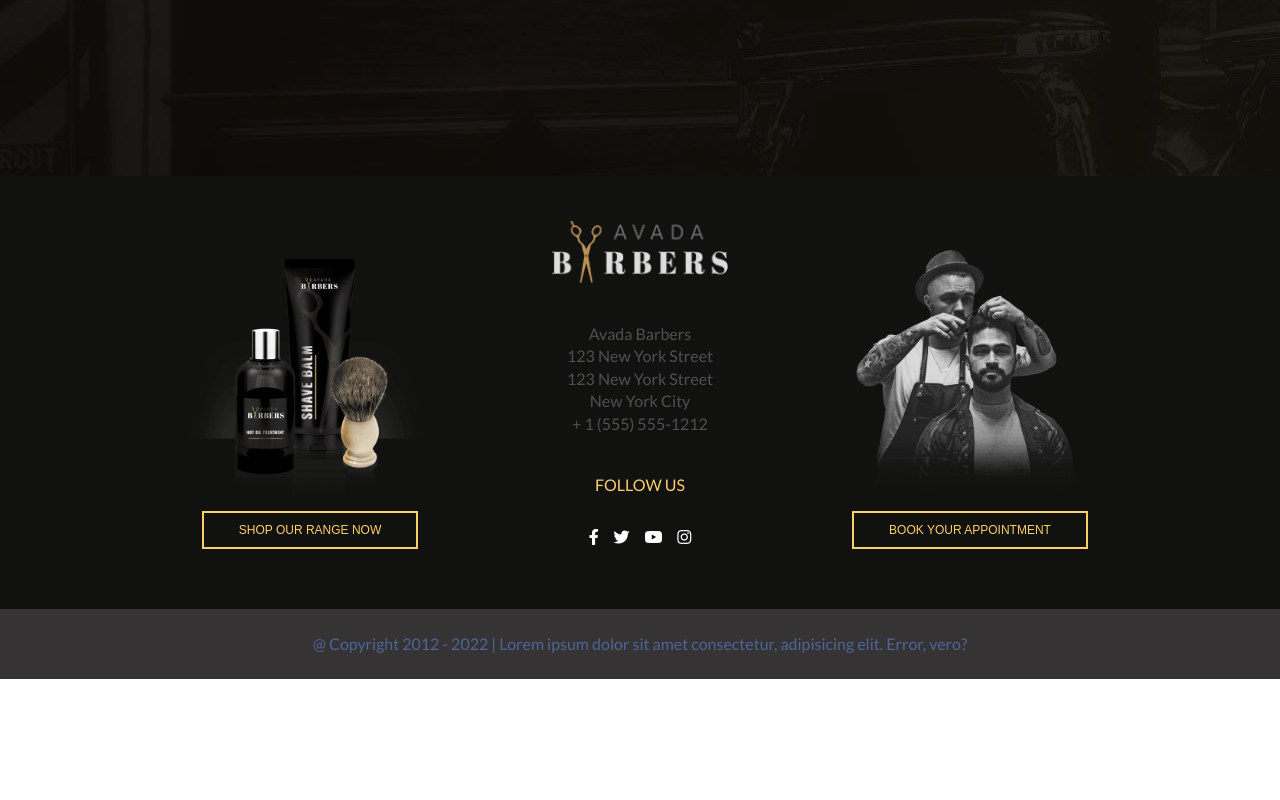
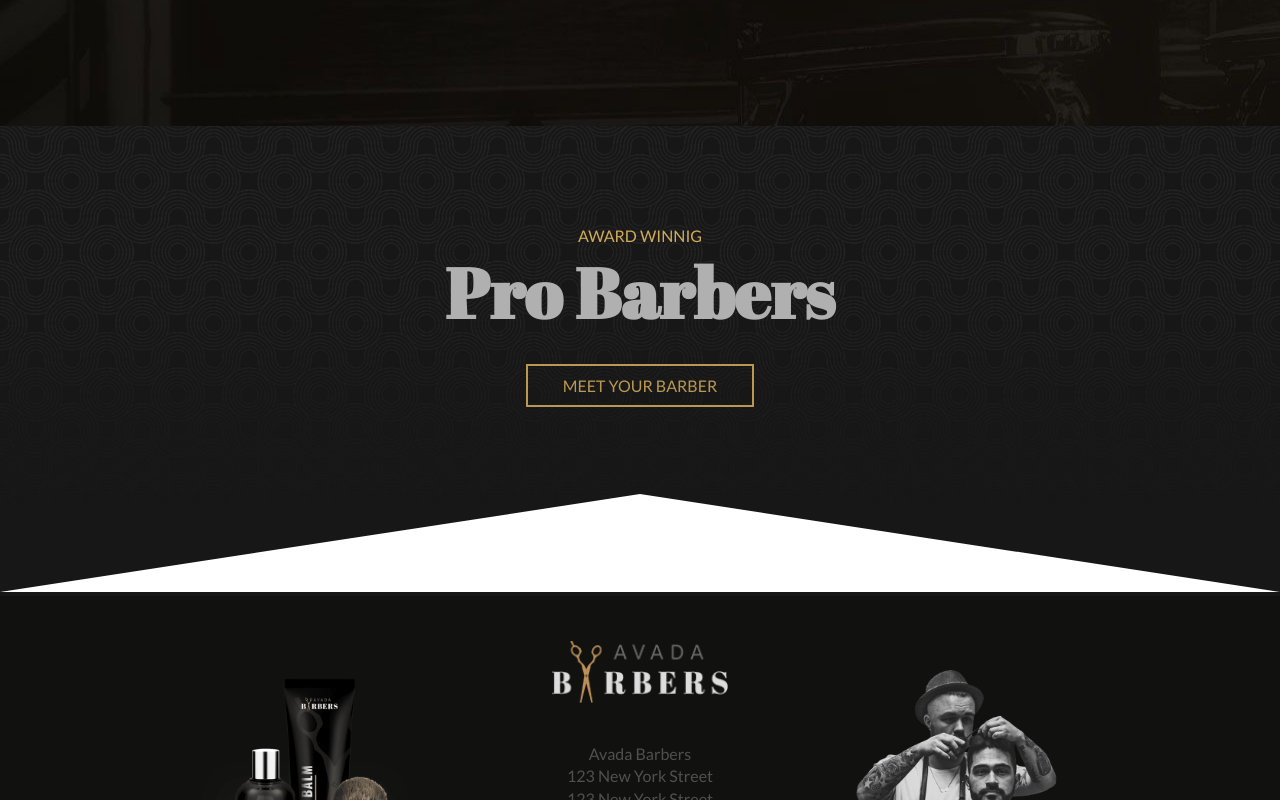
Before and after one commit to Andrei-Gabriel/proj-html-vuejs, a Vue app: page / in a window 1280 px wide. Shown: the part 900-1700 px from the top of the page. Before the commit the page ends 1579 px from the top, so only its background shows below. Built offline with nearby package versions, Linux system fonts and the light colour scheme.

Commit message:
Prima section main

```diff
--- a/src/components/Header.vue
+++ b/src/components/Header.vue
@@ -80,7 +80,7 @@
             }
         }
         .header-main {
-            padding-bottom: 200px;
+            padding-bottom: 150px;
             .header-main-content {
                 display: flex;
                 align-items: center;
@@ -117,9 +117,10 @@
                         border: none;
                         border: 2px solid #ffcf6a;
                         cursor: pointer;
+                        opacity: 0.7;
                     }
                     .header-main-btn:hover {
-                        opacity: 0.7;
+                        opacity: 0.5;
                     }
                 }
                 .header-main-img {
--- a/src/components/Main.vue
+++ b/src/components/Main.vue
@@ -1,14 +1,20 @@
 <template>
   <main>
+    <Award/>
   </main>
 </template>
 
 <script>
-    export default {
-        name: 'Main',
-    }
+  import Award from './main_sections/Award.vue'
+
+  export default {
+      name: 'Main',
+      components: {
+        Award,
+      }
+  }
 </script>
 
-<style>
+<style scoped lang="scss">
 
 </style>
--- /dev/null
+++ b/src/components/main_sections/Award.vue
@@ -0,0 +1,56 @@
+<template>
+    <section>
+    <div class="award">
+        <span>award winnig</span>
+        <h2>Pro Barbers</h2>
+        <button class="meet-barber">meet your barber</button>
+    </div>
+    <svg xmlns="http://www.w3.org/2000/svg" version="1.1" width="100%" height="100" viewBox="0 0 100 100" preserveAspectRatio="none" style="padding:0;" fill="rgba(255,255,255,1)"><path d="M0 100 L50 2 L100 100 Z"></path></svg>
+    </section>
+</template>
+
+<script>
+    export default {
+        name: "Award",
+    }
+</script>
+
+<style scoped lang="scss">
+    section {
+        background-image: url("../../assets/img/avadabarbers-about-introbackground.jpg");
+        background-size: cover;
+        padding: 100px 0 0;
+        .award {
+            display: flex;
+            flex-direction: column;
+            align-items: center;
+            justify-content: center;
+            margin-bottom: 60px;
+            h2 {
+                font-family: 'Abril Fatface', cursive;
+                font-size: 70px;
+                color: #b0b0b0;
+            }
+            span, button {
+                font-family: 'Lato', sans-serif;
+                color: #ffcf6a;
+                text-transform: uppercase;
+                opacity: 0.8;
+            }
+            button {
+                width: fit-content;
+                margin: 25px;
+                padding: 10px 35px;
+                text-transform: uppercase;
+                background-color: rgba(0, 0, 0, 0);
+                border: none;
+                border: 2px solid #ffcf6a;
+                cursor: pointer;
+                opacity: 0.7;
+            }
+            button:hover {
+                opacity: 0.5;
+            }
+        }
+    }
+</style>
```
